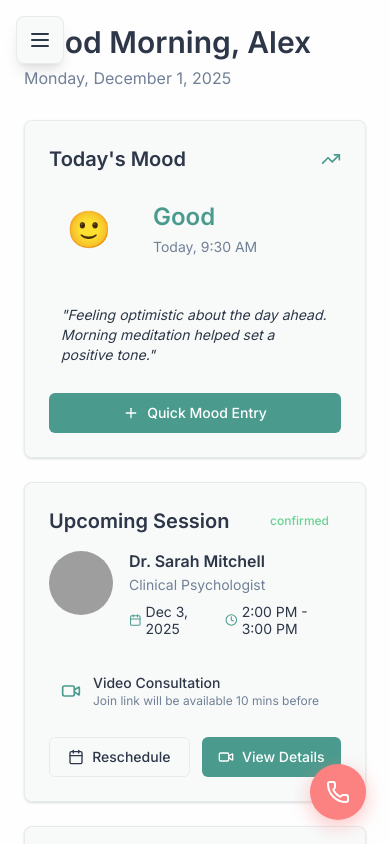
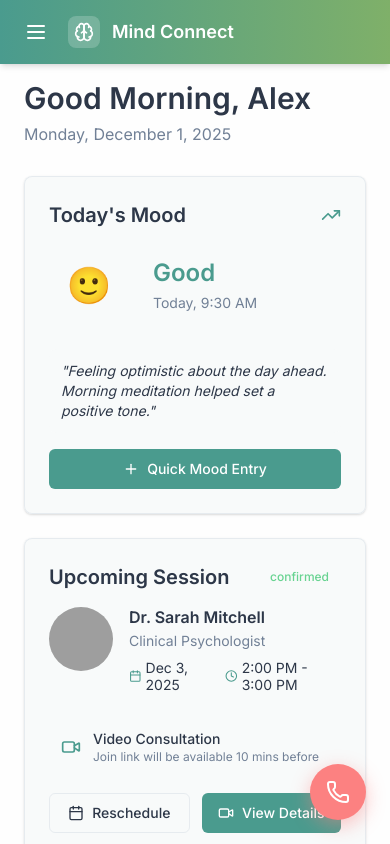
Before and after one commit to adwaithv964/MindConnect_web_app, a React (Vite) app: page / in a window 390 px wide. Shown: the top 844 px of the page. Built offline with nearby package versions, Linux system fonts and the light colour scheme; grey boxes are pictures that could not be loaded.

Commit message:
add header

```diff
--- a/src/components/ui/RoleBasedSidebar.jsx
+++ b/src/components/ui/RoleBasedSidebar.jsx
@@ -101,13 +101,25 @@ const RoleBasedSidebar = ({ userRole = 'patient' }) => {
 
   return (
     <>
+      {/* Mobile Header */}
+      <div className="lg:hidden fixed top-0 left-0 right-0 h-16 bg-gradient-to-r from-primary to-secondary z-50 flex items-center px-4 shadow-md">
         <button
           onClick={toggleMobile}
-        className="mobile-menu-button"
+          className="p-2 mr-3 text-white hover:bg-white/10 rounded-lg transition-colors"
           aria-label="Toggle mobile menu"
         >
           <Icon name={isMobileOpen ? 'X' : 'Menu'} size={24} />
         </button>
+        <div className="flex items-center gap-3">
+          <div className="w-8 h-8 rounded-lg bg-white/20 backdrop-blur-sm flex items-center justify-center">
+            <Icon name="Brain" size={20} color="#FFFFFF" />
+          </div>
+          <span className="text-white font-heading font-semibold text-lg">
+            Mind Connect
+          </span>
+        </div>
+      </div>
+
       {isMobileOpen && (
         <div
           className="mobile-overlay"
```
Also changed, not shown: src/pages/wellness-hub/components/GoalSetting.jsx (+3 -4 lines), src/pages/wellness-hub/components/JournalingSection.jsx (+5 -7 lines), src/pages/appointment-booking/index.jsx (indentation only), src/pages/mood-tracker/index.jsx (line endings or trailing spaces), src/pages/patient-dashboard/index.jsx (indentation only), src/pages/resource-library/components/ResourceCard.jsx (indentation only), src/styles/tailwind.css, 4 other files (tests, documents, lock files or other folders). Lines whose indentation alone changed are shown as unchanged.
